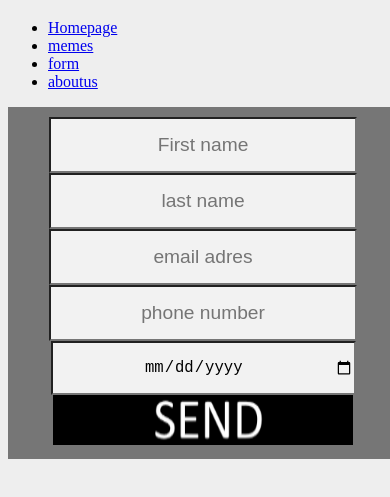
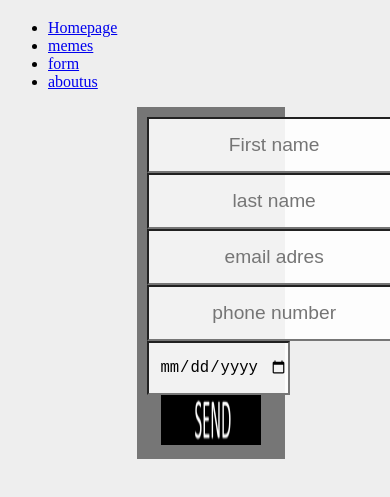
Before and after one commit to gewoonjonas/gewoonjonas.github.io, a plain HTML site: page formulier.html in a window 390 px wide. Shown: the part 61-558 px from the top of the page. Drawn offline with Linux system fonts and the light colour scheme.

Commit message:
formulier responsive
ook de form page is nu responsive, shoutout naar Marijn :D

```diff
--- a/form.css
+++ b/form.css
@@ -3,16 +3,18 @@ body{
     background-color: #eee;
 }
 div.form{
+
     text-align: center;
+    width:33%;
+    margin-left: 33%;
+    padding: 10px;
+    border:2px transparent;
+    background-color: rgba(0,0,0,0.5)
 
-    padding: 10px;
-    border:2px solid;
-    border: 2px transparent;
-    background-color: rgba(0,0,0,0.5)
 
 }
 input{
-    width: 300px;
+    width: 33%px;
     height:50px;
     font-size:120%;
 
```
Also changed, not shown: formulier.html (line endings or trailing spaces).
